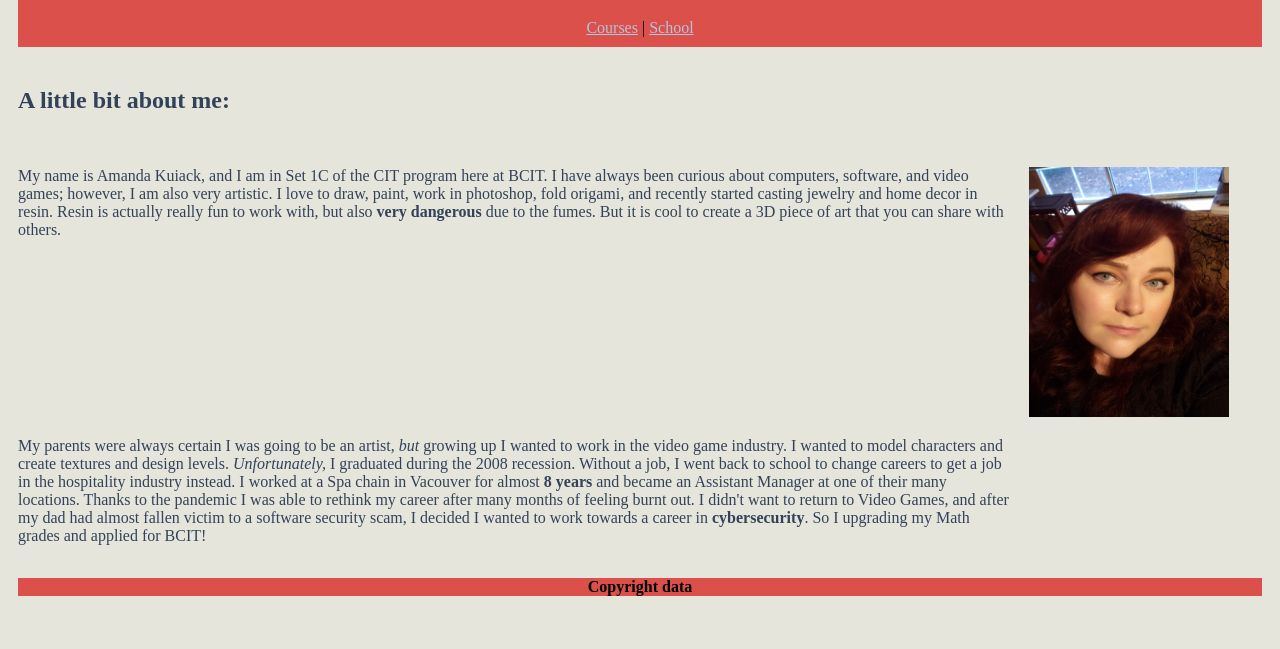
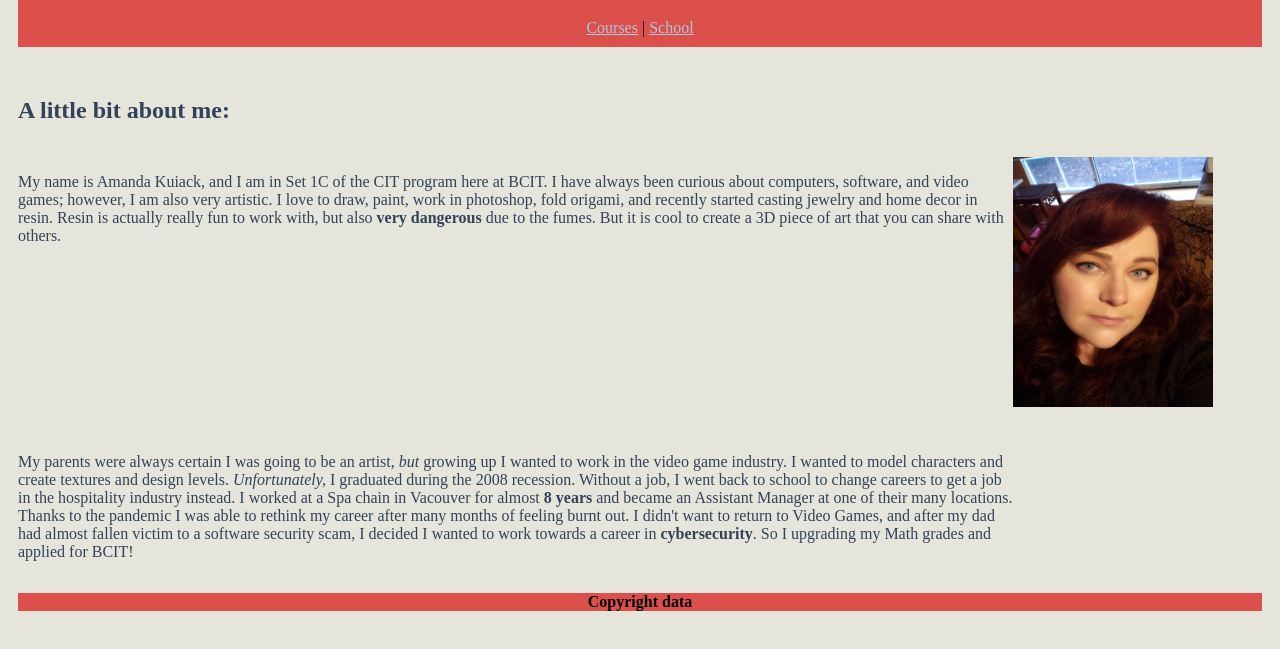
Before and after one commit to AmandaKuiack/lab5, a plain HTML site: page index.html in a window 1280 px wide. Shown: the part 83-732 px from the top of the page. Drawn offline with Linux system fonts and the light colour scheme.

Commit message:
remove duplicate margins

```diff
--- a/css/stylesheet.css
+++ b/css/stylesheet.css
@@ -33,28 +33,28 @@ h1 {
     grid-template-columns: 4fr 1fr; /*1fr 1fr 1fr;*/
     grid-template-rows: 100px 2fr 1fr;
     color: #334259;
+    margin: 10px;
 
 }
 .title {
     grid-column: 1/3;
     grid-row: 1/2;
-    margin:10px;
     padding:20px 0px;
 }
 .image {
     grid-column: 2/3;
     grid-row: 2/3;
-    margin: 10px;
+
 }
 .one {
     grid-column: 1/2;
     grid-row: 2/3;
-    margin:10px;
+
 }
 .two {
     grid-column: 1/2;
     grid-row: 3/4;
-    margin:10px;
+
 }
 .bcitlogoschool {
     display: block;
```
Also changed, not shown: Lab5git_AmandaKuiack.txt (added).
